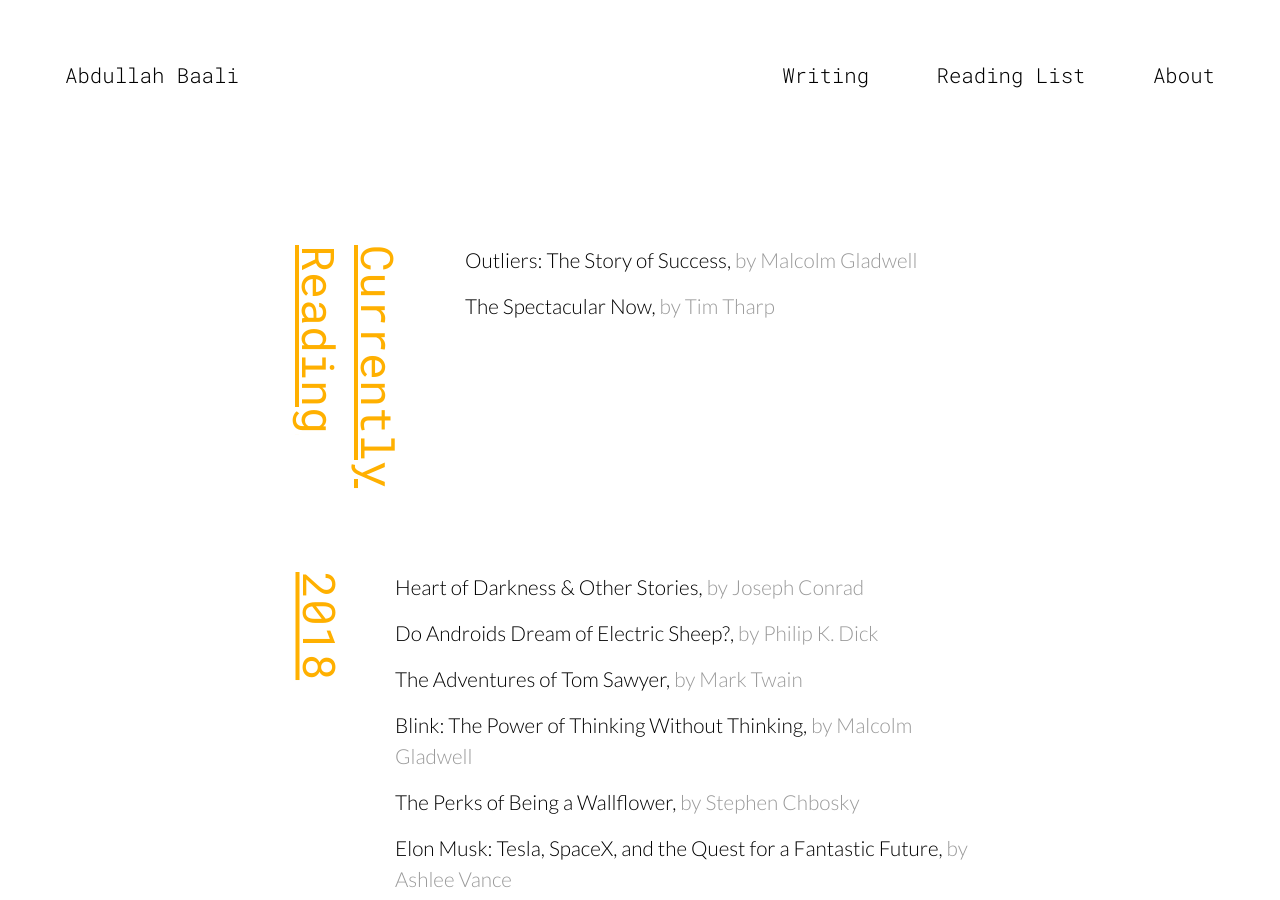
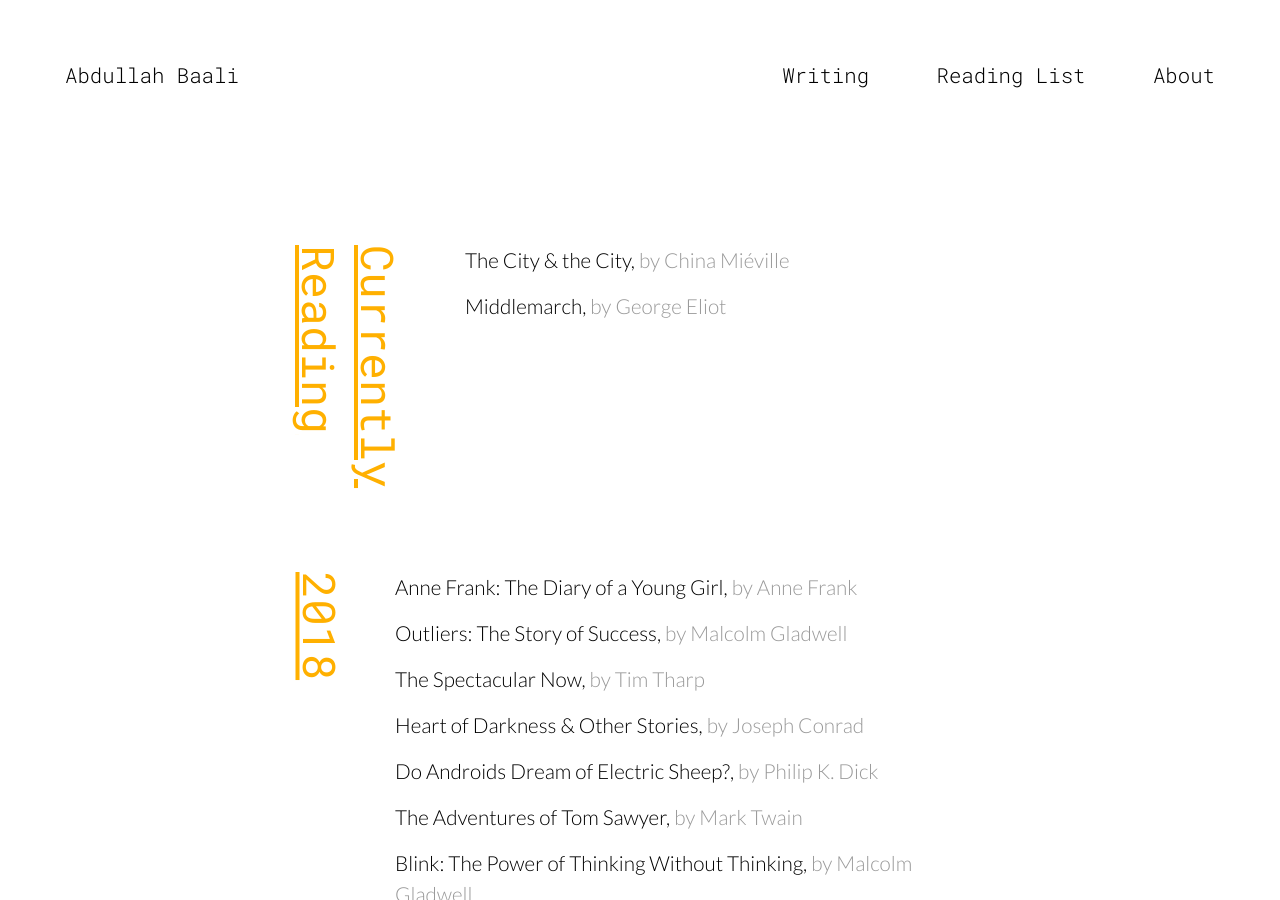
Before and after one commit to trufflesprouts/trufflesprouts.github.io, a Jekyll site: the page built from reading-list.md, in a window 1280 px wide and 900 px high. Built offline with Jekyll 4.4.1, drawn with Linux system fonts in a browser that asks for light colours; comment, search, counter and statistics services are not loaded.

Commit message:
update reading-list

```diff
--- a/_layouts/reading-list.html
+++ b/_layouts/reading-list.html
@@ -5,9 +5,8 @@
 <div class="reading-list">
   <h1 class="w-40">Currently<br>Reading</h1>
   <div class="book-list w-60">
-    <p>Outliers: The Story of Success, <span class="book-author">by Malcolm Gladwell</span></p>
-    <p>The Spectacular Now, <span class="book-author">by Tim Tharp</span></p>
-    <!-- <p>Middlemarch, <span class="book-author">by George Eliot</span></p> -->
+    <p>The City & the City, <span class="book-author">by China Miéville</span></p>
+    <p>Middlemarch, <span class="book-author">by George Eliot</span></p>
   </div>
 
 
@@ -17,6 +16,9 @@
 
   <h1 class="w-30">2018</h1>
   <div class="book-list w-70">
+    <p>Anne Frank: The Diary of a Young Girl, <span class="book-author">by Anne Frank</span></p>
+    <p>Outliers: The Story of Success, <span class="book-author">by Malcolm Gladwell</span></p>
+    <p>The Spectacular Now, <span class="book-author">by Tim Tharp</span></p>
     <p>Heart of Darkness & Other Stories, <span class="book-author">by Joseph Conrad</span></p>
     <p>Do Androids Dream of Electric Sheep?, <span class="book-author">by Philip K. Dick</span></p>
     <p>The Adventures of Tom Sawyer, <span class="book-author">by Mark Twain</span></p>
```
Also changed, not shown: 1 other file.
